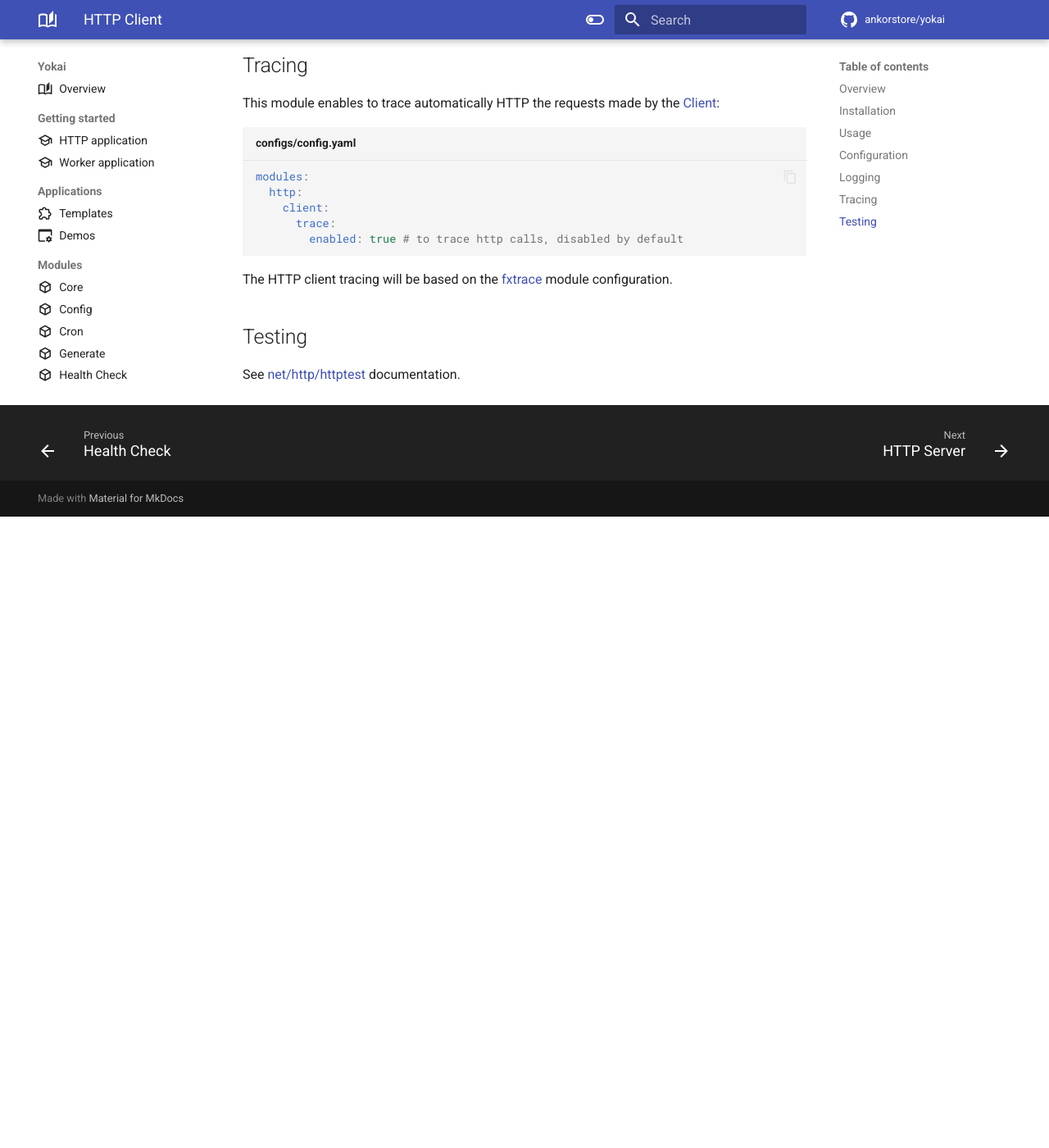
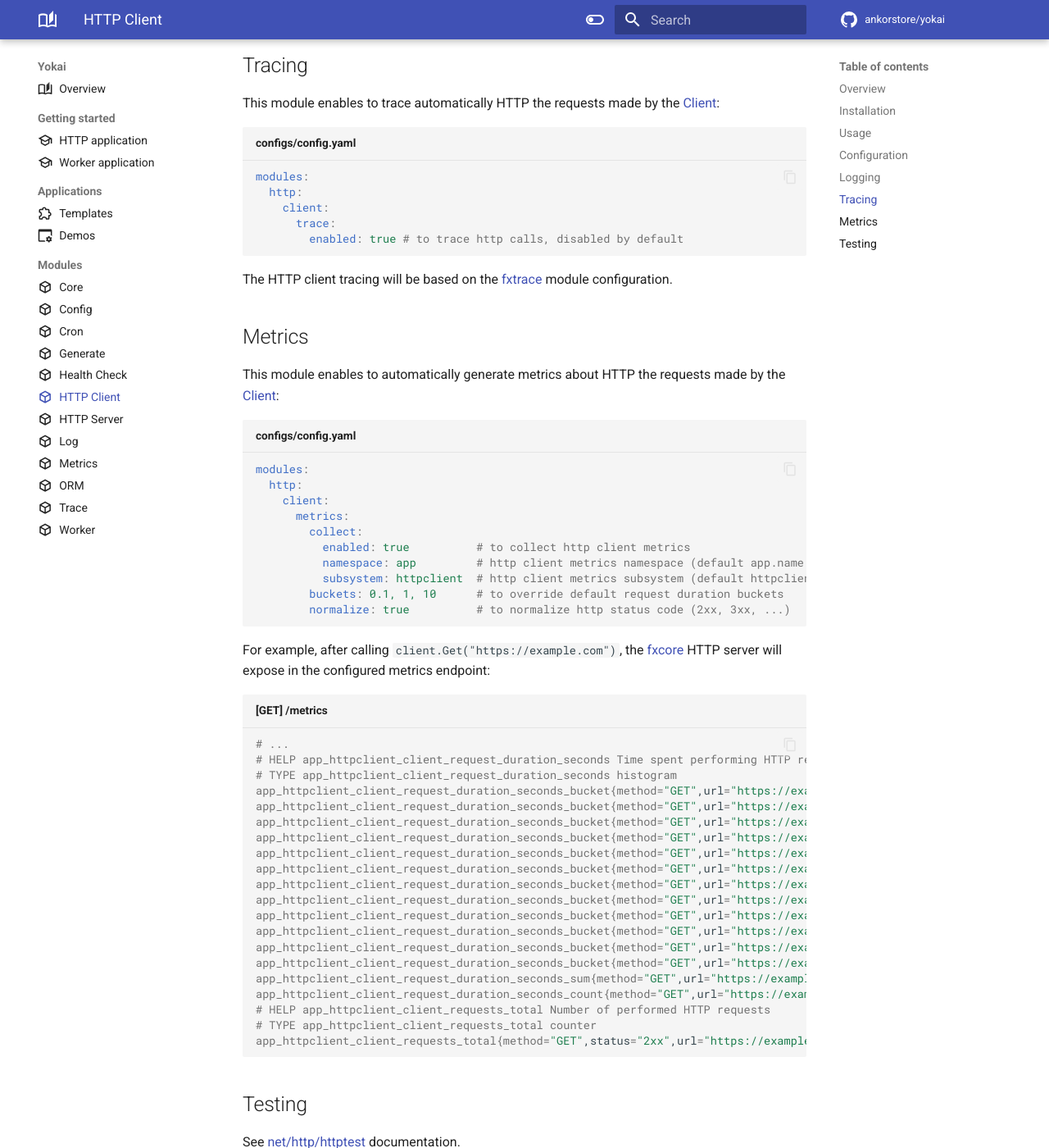
Before and after one commit to ankorstore/yokai, an MkDocs documentation site: the page built from docs/modules/fxhttpclient.md, in a window 1280 px wide and 1400 px high, scrolled down 2835 px. Shown: the whole window at 82% size. Built offline with MkDocs 1.6.1 and Material for MkDocs 9.7.7, drawn with Linux system fonts in a browser that asks for light colours; comment, search, counter and statistics services are not loaded; before the commit the page ends 3465 px from its top, so only the background shows below that.

Commit message:
doc(fxhttpclient): Added configurable metrics on http client usage

````diff
--- a/docs/modules/fxhttpclient.md
+++ b/docs/modules/fxhttpclient.md
@@ -145,6 +145,48 @@
 
 The HTTP client tracing will be based on the [fxtrace](fxtrace.md) module configuration.
 
+## Metrics
+
+This module enables to automatically generate metrics about HTTP the requests made by the [Client](https://pkg.go.dev/net/http#Client):
+
+```yaml title="configs/config.yaml"
+modules:
+  http:
+    client:
+      metrics:
+        collect:
+          enabled: true          # to collect http client metrics
+          namespace: app         # http client metrics namespace (default app.name value)
+          subsystem: httpclient  # http client metrics subsystem (default httpclient)
+        buckets: 0.1, 1, 10      # to override default request duration buckets
+        normalize: true          # to normalize http status code (2xx, 3xx, ...)
+```
+
+For example, after calling `client.Get("https://example.com")`, the [fxcore](https://github.com/ankorstore/yokai/tree/main/fxcore) HTTP server will expose in the configured metrics endpoint:
+
+```makefile title="[GET] /metrics"
+# ...
+# HELP app_httpclient_client_request_duration_seconds Time spent performing HTTP requests
+# TYPE app_httpclient_client_request_duration_seconds histogram
+app_httpclient_client_request_duration_seconds_bucket{method="GET",url="https://example.com",le="0.005"} 1
+app_httpclient_client_request_duration_seconds_bucket{method="GET",url="https://example.com",le="0.01"} 1
+app_httpclient_client_request_duration_seconds_bucket{method="GET",url="https://example.com",le="0.025"} 1
+app_httpclient_client_request_duration_seconds_bucket{method="GET",url="https://example.com",le="0.05"} 1
+app_httpclient_client_request_duration_seconds_bucket{method="GET",url="https://example.com",le="0.1"} 1
+app_httpclient_client_request_duration_seconds_bucket{method="GET",url="https://example.com",le="0.25"} 1
+app_httpclient_client_request_duration_seconds_bucket{method="GET",url="https://example.com",le="0.5"} 1
+app_httpclient_client_request_duration_seconds_bucket{method="GET",url="https://example.com",le="1"} 1
+app_httpclient_client_request_duration_seconds_bucket{method="GET",url="https://example.com",le="2.5"} 1
+app_httpclient_client_request_duration_seconds_bucket{method="GET",url="https://example.com",le="5"} 1
+app_httpclient_client_request_duration_seconds_bucket{method="GET",url="https://example.com",le="10"} 1
+app_httpclient_client_request_duration_seconds_bucket{method="GET",url="https://example.com",le="+Inf"} 1
+app_httpclient_client_request_duration_seconds_sum{method="GET",url="https://example.com"} 0.00064455
+app_httpclient_client_request_duration_seconds_count{method="GET",url="https://example.com"} 1
+# HELP app_httpclient_client_requests_total Number of performed HTTP requests
+# TYPE app_httpclient_client_requests_total counter
+app_httpclient_client_requests_total{method="GET",status="2xx",url="https://example.com"} 1
+```
+
 ## Testing
 
 See [net/http/httptest](https://pkg.go.dev/net/http/httptest) documentation.
````
